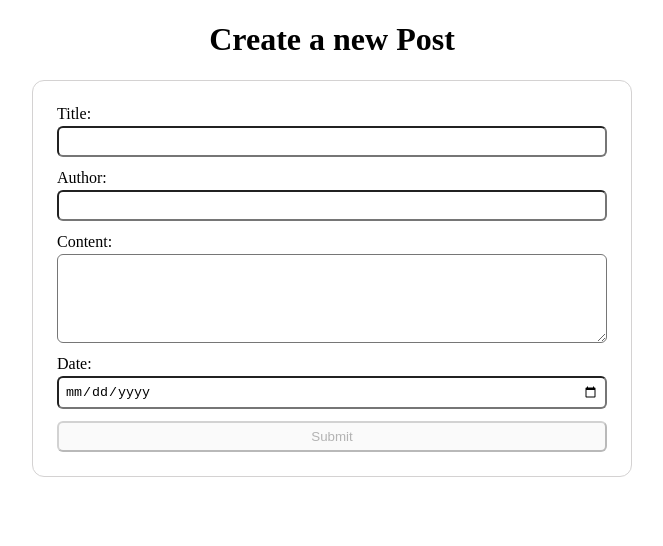
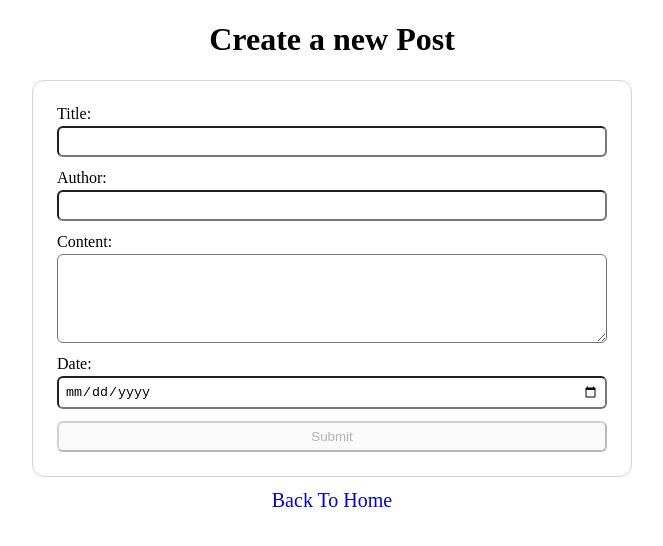
Before and after one commit to sudhansom/blog, an Angular app: page /create in a window 1280 px wide. Shown: the top 546 px of the page, without its empty margins (308-971 px from the left). Built offline with nearby package versions, Linux system fonts and the light colour scheme.

Commit message:
fix Back link

```diff
--- a/src/app/components/blog-create/blog-create.component.html
+++ b/src/app/components/blog-create/blog-create.component.html
@@ -22,3 +22,4 @@
     </button>
   </form>
 </div>
+<a class="back-to-home" routerLink="/">Back To Home</a>
--- a/src/app/components/blog-create/blog-create.component.scss
+++ b/src/app/components/blog-create/blog-create.component.scss
@@ -35,4 +35,15 @@
       }
     }
   }
+  .back-to-home {
+    display: block;
+    text-decoration: none;
+    margin-top: var(--gap-space);
+    text-align: center;
+    font-size: 20px;
+    transition: all 0.4s ease-in-out;
+    &:hover {
+      transform: scale(1.06);
+    }
+  }
 }
--- a/src/app/services/blog.service.ts
+++ b/src/app/services/blog.service.ts
@@ -8,7 +8,7 @@ import { BlogRaw } from '../models/blog.model';
   providedIn: 'root',
 })
 export class BlogService {
-  //apiUrl = 'http://localhost:3001/api/posts';
+  //apiUrl = 'http://localhost:3001/api/posts'; // npm run server (json-server);
   apiUrl = 'https://blog-posts-production-bf0f.up.railway.app/api/posts';
 
   constructor(private _http: HttpClient) {}
```
